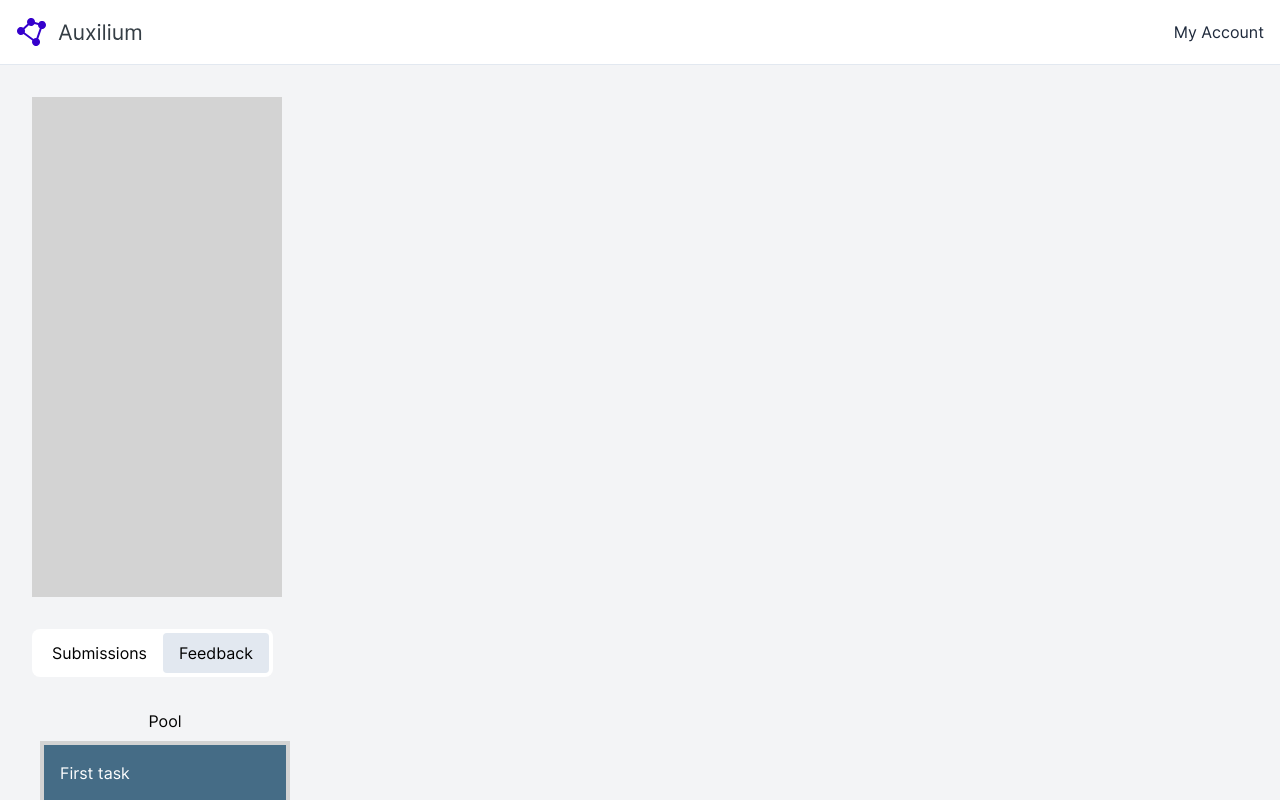
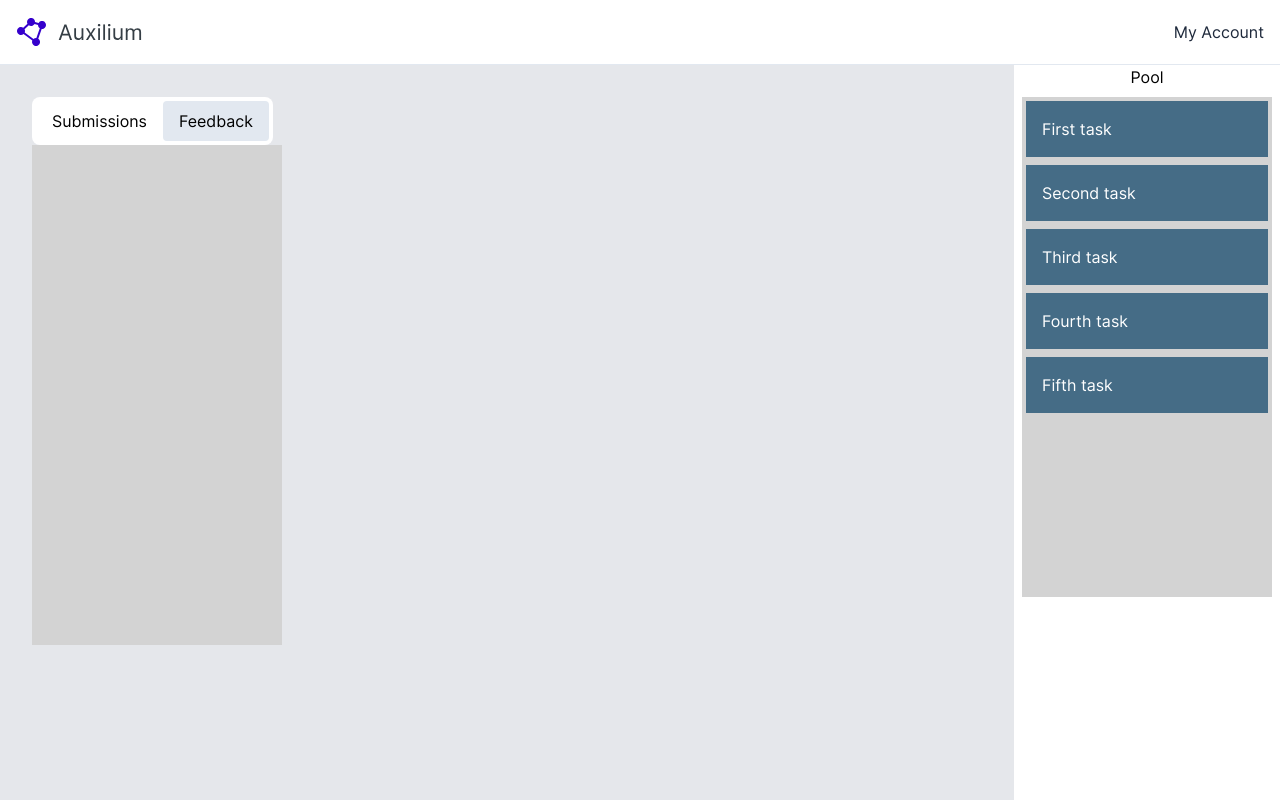
Before and after one commit to NilsHellwig/FeedbackPool-Prototyping, a React (Create React App) app in the folder prototype3/: page /feedback in a window 1280 px wide. Shown: the top 800 px of the page. Built offline with nearby package versions, Linux system fonts and the light colour scheme.

Commit message:
add sidebar draggable

```diff
--- a/prototype3/src/pages/FeedbackDashboard.tsx
+++ b/prototype3/src/pages/FeedbackDashboard.tsx
@@ -72,10 +72,13 @@ export const FeedbackDashboard = () => {
       onDragEnd={(result) => onDragEnd(result, columns, setColumns)}>
       <div className="flex flex-col h-screen">
         <Header />
-        <main className="flex-grow bg-gray-100 p-8">
+        <div className="flex flex-grow">
+          <main className="flex-grow bg-gray-200 p-8">
+            <DashboardNav />
             <section className="flex flex-col items-start max-w-7xl m-auto space-y-8">
-            <div>
-              <Droppable droppableId={"sidebar"} key={columns["sidebar"].name}>
+                <Droppable
+                  droppableId={"sidebar"}
+                  key={columns["sidebar"].name}>
                   {(provided, snapshot) => {
                     return (
                       <div
@@ -89,7 +92,7 @@ export const FeedbackDashboard = () => {
                           width: 250,
                           minHeight: 500,
                         }}>
-                      {columns["sidebar"].items.map((item:any, index) => {
+                        {columns["sidebar"].items.map((item: any, index) => {
                           return (
                             <Draggable
                               key={item.id}
@@ -124,8 +127,8 @@ export const FeedbackDashboard = () => {
                     );
                   }}
                 </Droppable>
-            </div>
-            <DashboardNav />
+            </section>
+          </main>
           <div
             style={{
               display: "flex",
@@ -185,8 +188,7 @@ export const FeedbackDashboard = () => {
               </Droppable>
             </div>
           </div>
-          </section>
-        </main>
+        </div>
       </div>
     </DragDropContext>
   );
```
Lines whose indentation alone changed are shown as unchanged.
